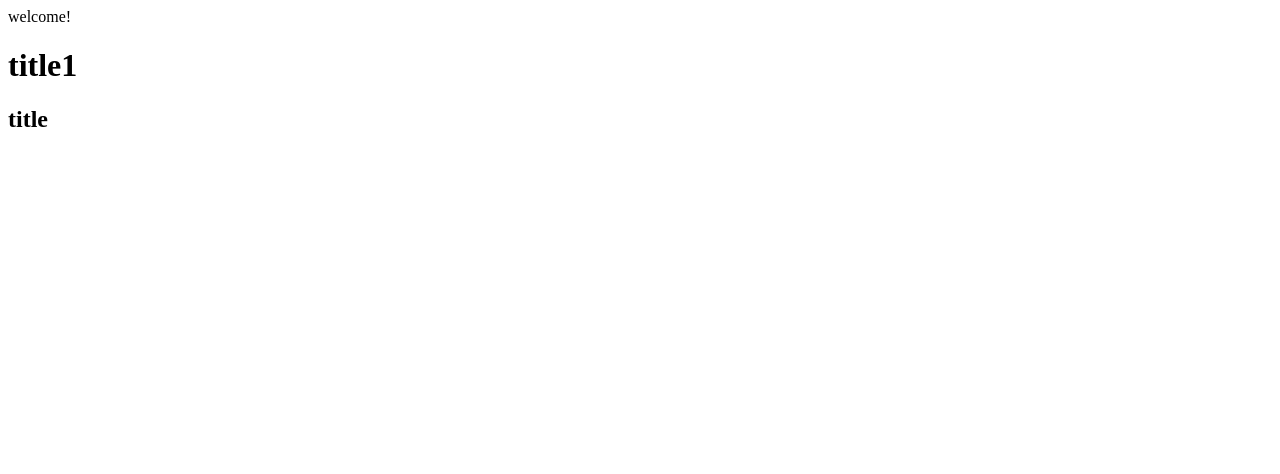
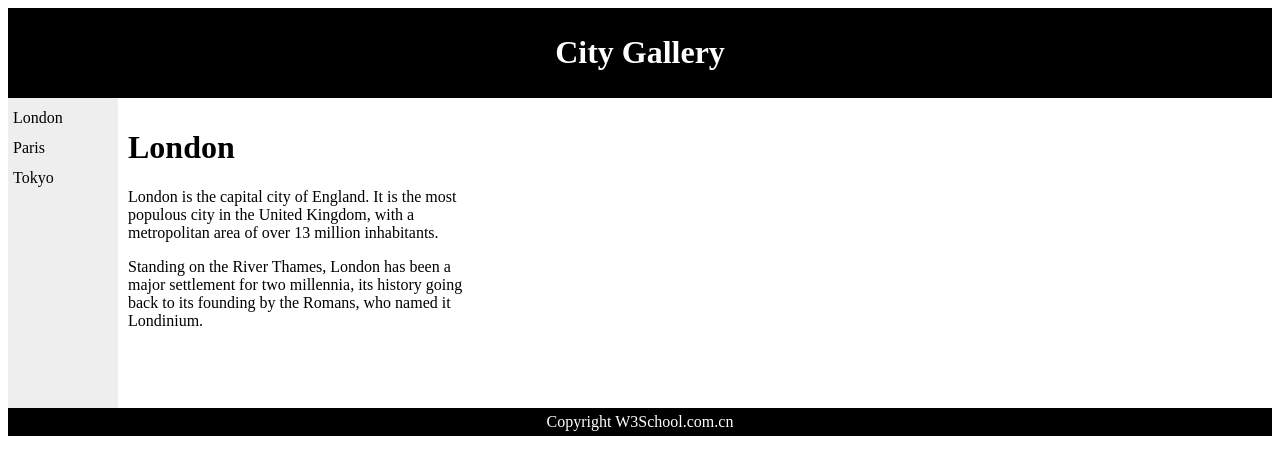
Before and after one commit to Downey17/downey17.github.io, a plain HTML site: page index.html in a window 1280 px wide. Drawn offline with Linux system fonts and the light colour scheme.

Commit message:
Update index.html

```diff
--- a/index.html
+++ b/index.html
@@ -1,7 +1,47 @@
-welcome!
 <html>
-  <h1>title1</h1>
-  <div>
-    <h2>title</h2>
-  </div>
+  <body>
+    <div id="header"><h1>City Gallery</h1></div>
+    <div id="nav">London<br>Paris<br>Tokyo<br></div>
+    <div id="section">
+      <h1>London</h1>
+      <p>
+        London is the capital city of England. It is the most populous city in the United Kingdom,
+        with a metropolitan area of over 13 million inhabitants.
+      </p>
+      <p>
+        Standing on the River Thames, London has been a major settlement for two millennia,
+        its history going back to its founding by the Romans, who named it Londinium.
+      </p>
+    </div>
+    <div id="footer">Copyright W3School.com.cn</div>
+  </body>
 </html>
+
+<style>
+  #header {
+      background-color:black;
+      color:white;
+      text-align:center;
+      padding:5px;
+  }
+  #nav {
+      line-height:30px;
+      background-color:#eeeeee;
+      height:300px;
+      width:100px;
+      float:left;
+      padding:5px;
+  }
+  #section {
+      width:350px;
+      float:left;
+      padding:10px;
+  }
+  #footer {
+      background-color:black;
+      color:white;
+      clear:both;
+      text-align:center;
+      padding:5px;
+}
+</style>
```
